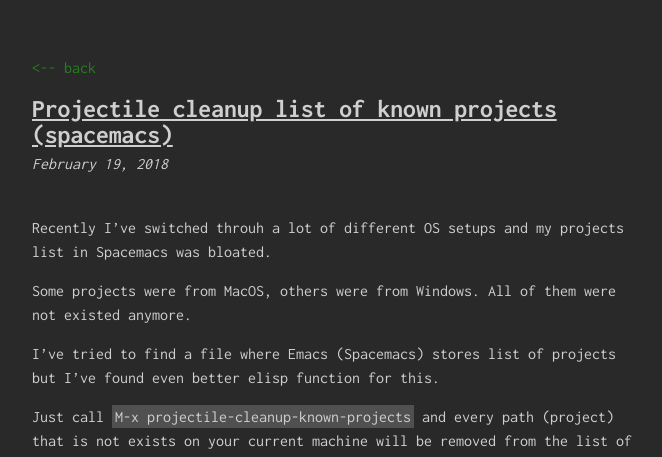
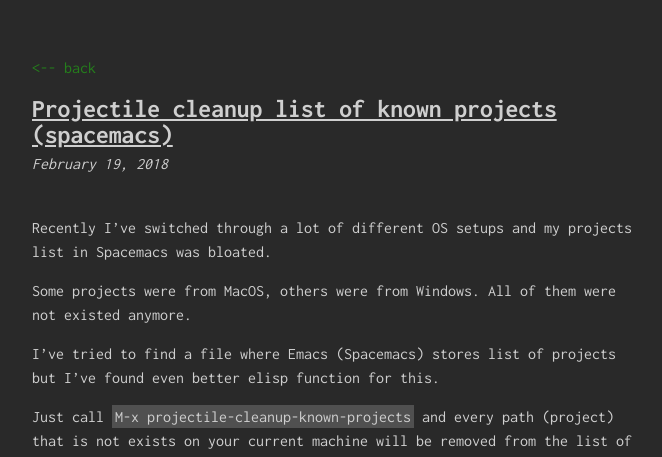
Before and after one commit to krydos/blog, a Jekyll site: the page built from _posts/2018-02-19-projectile-known-projects.md, in a window 1280 px wide. Shown: the top 457 px of the page, without its empty margins (308-970 px from the left). Built offline with Jekyll 4.4.1, drawn with Linux system fonts in a browser that asks for light colours; comment, search, counter and statistics services are not loaded; some of the changed text lies outside the part shown.

Commit message:
fix typos

```diff
--- a/_posts/2018-02-19-projectile-known-projects.md
+++ b/_posts/2018-02-19-projectile-known-projects.md
@@ -5,7 +5,7 @@
 description: Way to cleanup list of known projects in spacemacs
 ---
 
-Recently I've switched throuh a lot of different OS setups and my projects list in Spacemacs was bloated.
+Recently I've switched through a lot of different OS setups and my projects list in Spacemacs was bloated.
 
 Some projects were from MacOS, others were from Windows. All of them were not existed anymore.
 
```
Also changed, not shown: other parts of _posts/2018-02-19-projectile-known-projects.md (+1 -1 lines), _posts/2018-02-19-gdb-dashboard.md (+1 -1 lines).
